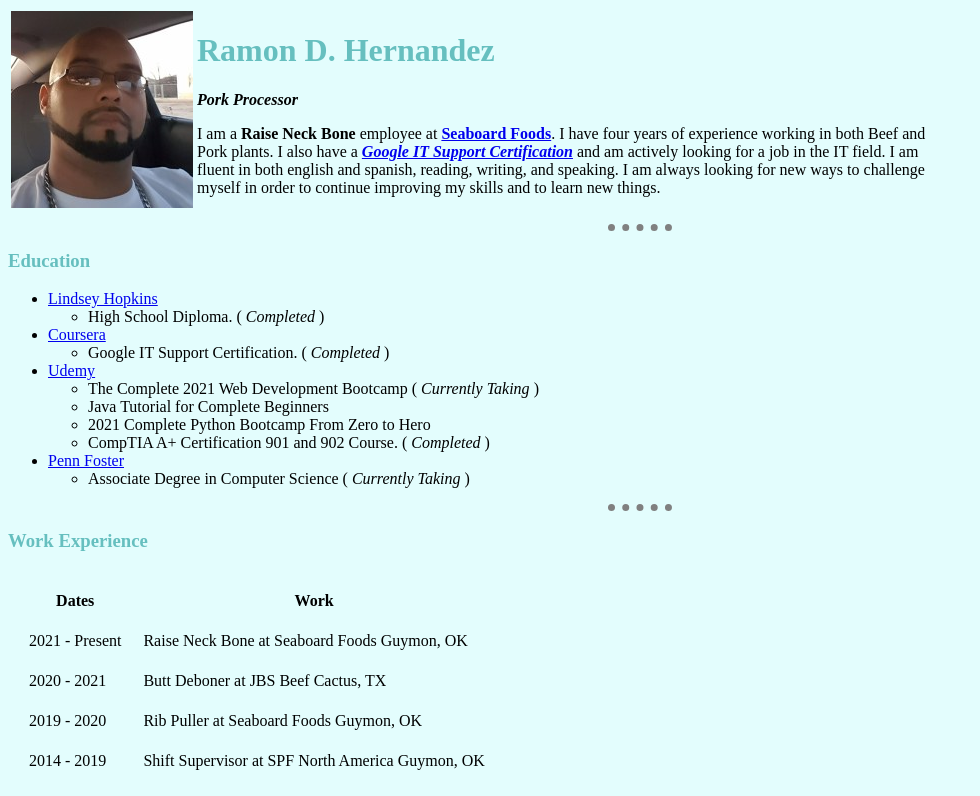
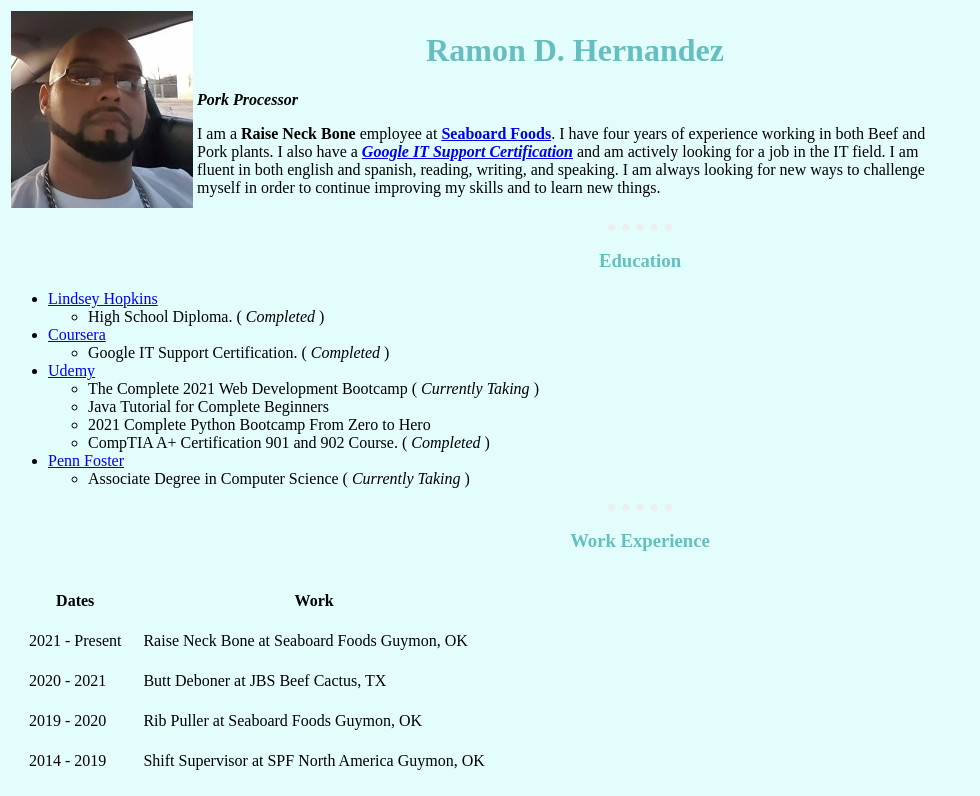
Before and after one commit to ramondh33/cv, a plain HTML site: page index.html in a window 1280 px wide. Shown: the top 796 px of the page, without its empty margins (0-980 px from the left). Drawn offline with Linux system fonts and the light colour scheme.

Commit message:
Add files via upload

```diff
--- a/css/styles.css
+++ b/css/styles.css
@@ -5,7 +5,7 @@
 hr {
   border-style: dotted none none;
   border-width: 7px;
-  border-color: grey;
+  border-color: #eeeeee;
   width: 5%;
 }
 
@@ -14,9 +14,11 @@
 }
 h1 {
   color: #66bfbf;
+  text-align: center;
 }
 
 h3 {
   color: #66bfbf;
+  text-align: center;
 
 }
```
